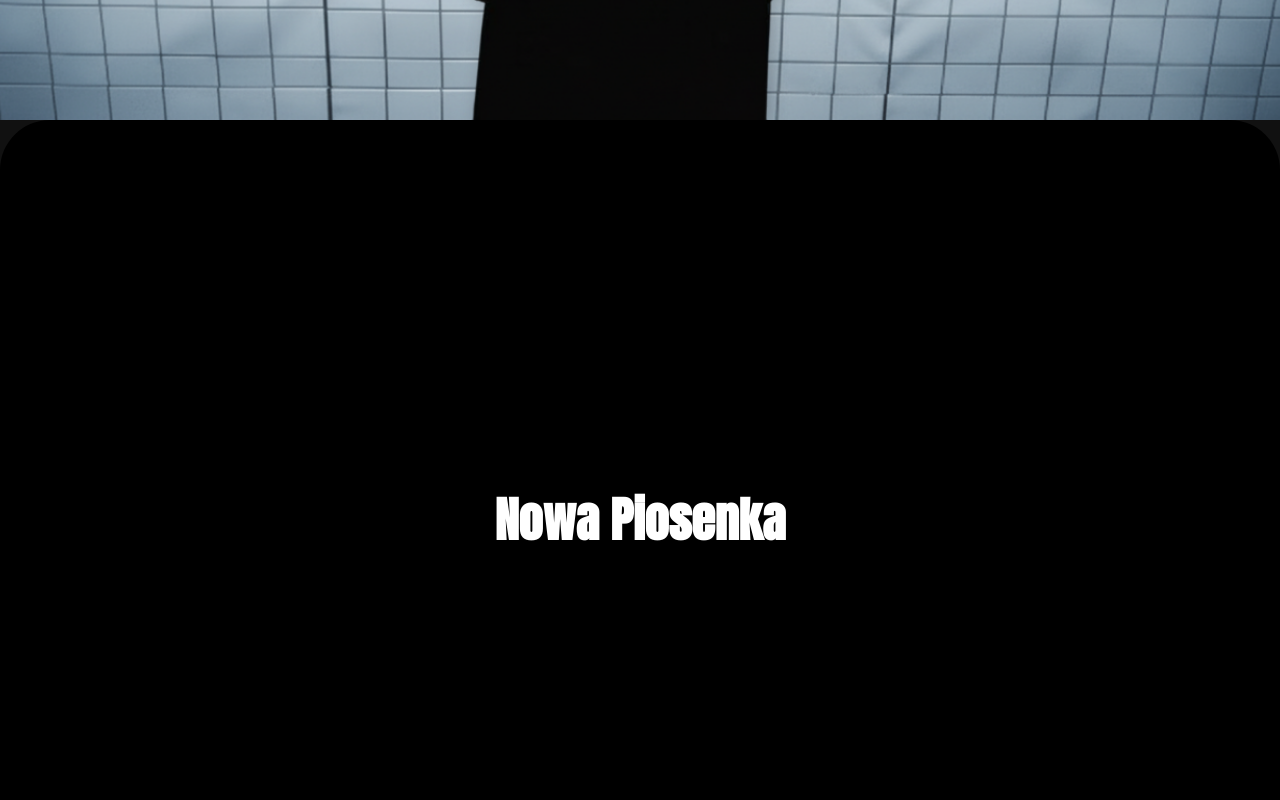
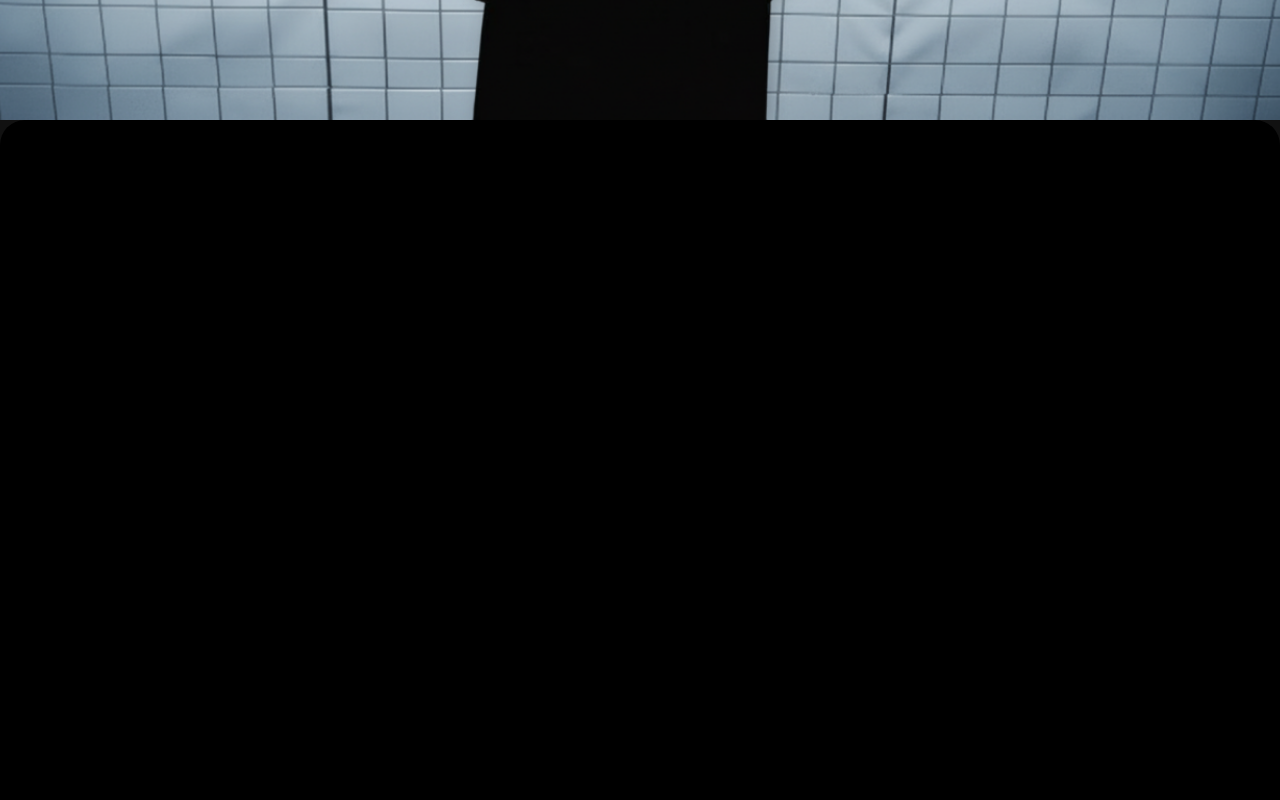
Before and after one commit to TomKingRAKI/young-multi-strona, a React (Vite) app: page / in a window 1280 px wide. Shown: the part 680-1480 px from the top of the page. Built offline with nearby package versions, Linux system fonts and the light colour scheme.

Commit message:
newsong section poczatek

```diff
--- a/src/components/NewSong/NewSong.css
+++ b/src/components/NewSong/NewSong.css
@@ -1,24 +1,102 @@
 /* Plik: /src/components/NewSong/NewSong.css */
 
 .newsong-section {
-  /* Kluczowe, aby była NAD sekcją Hero */
+  /* "Długi" kontener do scrollowania */
+  height: 300vh; /* 3x wysokość ekranu */
   position: relative;
-  z-index: 2; /* Hero ma 1, więc ta sekcja (i każda kolejna) będzie wyżej */
+  background-color: #000;
+  color: white;
 
-  /* Reszta stylów */
-  height: 100vh; /* Na razie niech ma wysokość całego ekranu */
-  background-color: #000; /* Twoje czarne tło */
-  color: white; /* Tekst będzie biały */
-
-  /* Ważne: to nadpisze style z JS, jeśli JS się nie załaduje */
-  border-top-left-radius: 40px;
-  border-top-right-radius: 40px;
+  /* ZMIANA: DODAJ TĘ LINIĘ! */
+  z-index: 2; /* Musi być wyżej niż Hero (który ma z-index: 1) */
 }
 
-/* Tylko dla wycentrowania tekstu, możesz to zmienić */
-.newsong-content {
+/* "Lepki" panel, który stoi w miejscu */
+.newsong-sticky-content {
+  position: sticky;
+  top: 0;
+  height: 100vh;
+  width: 100%;
+  background-color: transparent;
+
+  /* Używamy grida, aby elementy mogły na siebie nachodzić */
   display: grid;
   place-items: center;
-  height: 100%;
+  overflow: hidden;
+}
+
+/* Wspólne style dla "warstw" animacji */
+.newsong-text-wrapper,
+.video-container,
+.links-container {
+  /* Wszystkie są w tej samej komórce siatki (na sobie) */
+  grid-area: 1 / 1;
+  /* Domyślnie są niewidoczne, opacity dostaną z Framer Motion */
+  opacity: 0;
+}
+
+/* --- Style dla Tekstu --- */
+.newsong-text-wrapper {
+  text-align: center;
+  z-index: 2; /* Tekst jest nad wideo */
+}
+
+.newsong-title {
+  font-family: 'Bernoru', sans-serif;
+  font-size: 6rem; /* Zmniejszone, tak jak chciałeś */
+  margin: 0;
+  color: #fff;
+}
+
+.newsong-subtitle {
+  font-family: 'Antonio', sans-serif;
+  font-weight: 700;
   font-size: 2rem;
+  letter-spacing: 4px;
+  color: #aaa;
+  margin: 0;
 }
+
+/* --- Style dla Wideo --- */
+.video-container {
+  width: 100%;
+  max-width: 1000px; /* Mniejsze wideo, tak jak chciałeś */
+  z-index: 1; /* Wideo jest pod tekstem, ale nad tłem */
+}
+
+.video-placeholder {
+  width: 100%;
+  background-color: #333;
+  aspect-ratio: 16 / 9; /* Proporcje 16:9 */
+  display: grid;
+  place-items: center;
+  font-family: 'Antonio', sans-serif;
+  font-size: 3rem;
+  border-radius: 12px;
+}
+
+.links-container {
+  display: flex;
+  flex-direction: column;
+  gap: 1.5rem;
+  z-index: 3; /* Linki są na samej górze */
+}
+
+.streaming-link {
+  font-family: 'Antonio', sans-serif;
+  font-weight: 700;
+  font-size: 1.2rem;
+  color: #000;
+  background-color: #fff;
+  padding: 1rem 2rem;
+  text-decoration: none;
+  border-radius: 50px;
+  text-align: center;
+  min-width: 250px; /* Stała szerokość dla przycisków */
+  transition: transform 0.3s ease, background-color 0.3s ease;
+}
+
+.streaming-link:hover {
+  transform: scale(1.05);
+  background-color: #ccc;
+}
--- a/src/components/NewSong/NewSong.jsx
+++ b/src/components/NewSong/NewSong.jsx
@@ -5,33 +5,58 @@ import { motion, useScroll, useTransform } from 'framer-motion';
 import './NewSong.css';
 
 const NewSong = forwardRef((props, ref) => {
-  const sectionRef = useRef(null);
 
-  const { scrollYProgress } = useScroll({
-    target: sectionRef,
+  const scrollRef = useRef(null);
 
-    // ZMIANA: Zmieniamy 'end center' na 'start start'
-    //
-    // Stary offset: ["start end", "end center"]
-    // (Animacja kończyła się, gdy DÓŁ sekcji był w ŚRODKU ekranu - źle!)
-    //
-    // Nowy offset: ["start end", "start start"]
-    // (Animacja zaczyna się, gdy GÓRA sekcji jest na DOLE ekranu
-    // i kończy, gdy GÓRA sekcji jest na GÓRZE ekranu - idealnie!)
+  // --- ANIMACJA 1: Zaokrąglone rogi ---
+  const { scrollYProgress: radiusProgress } = useScroll({
+    target: scrollRef,
+
+    // ZMIANA 1: POPRAWIONY OFFSET!
+    // Animacja dzieje się szybko, na pierwszych 20% wjazdu
     offset: ["start end", "start start"]
   });
 
-  // Ta transformacja jest już poprawna
+  // Przekształcamy postęp (0 do 1) na radius (40px do 0px)
   const radius = useTransform(
-    scrollYProgress,
-    [0, 1], // Od 0% do 100% postępu animacji
-    ["100px", "0px"] // Zmień radius z 40px na 0px
+    radiusProgress,
+    [0, 1],
+    ["100px", "0px"]
+  );
+  // -----------------------------------------------------------
+
+
+  // --- ANIMACJA 2: Wewnętrzna (Tekst i Wideo) ---
+  const { scrollYProgress: contentProgress } = useScroll({
+    target: scrollRef,
+    offset: ["start start", "end end"]
+  });
+
+  // Animacje tekstu i wideo (bez zmian)
+  const textOpacity = useTransform(contentProgress, [0.05, 0.15, 0.25], [0, 1, 0]);
+  const textY = useTransform(contentProgress, [0.05, 0.15], ["20px", "0px"]);
+  const videoOpacity = useTransform(contentProgress, [0.25, 0.35, 0.8], [0, 1, 1]);
+  const videoX = useTransform(contentProgress, [0.4, 0.6], ["0%", "-25%"]);
+  const videoScale = useTransform(contentProgress, [0.4, 0.6], [1, 0.7]);
+  // -----------------------------------------------------------
+  const linksOpacity = useTransform(
+    contentProgress,
+    [0.55, 0.7], // Startują, gdy wideo jest w połowie ruchu
+    [0, 1]
+  );
+  // Wjeżdżają z prawej (startują z 50px, kończą na 25% w prawo)
+  const linksX = useTransform(
+    contentProgress,
+    [0.55, 0.7],
+    ["250vw", "100%"]
   );
 
   return (
+    // ZMIANA 2: Zewnętrzna sekcja jest znowu STATYCZNA
+    // Nie potrzebuje 'motion' ani 'style'
     <motion.section
       ref={(node) => {
-        sectionRef.current = node;
+        scrollRef.current = node;
         if (typeof ref === 'function') ref(node);
         else if (ref) ref.current = node;
       }}
@@ -41,9 +66,47 @@ const NewSong = forwardRef((props, ref) => {
         borderTopRightRadius: radius
       }}
     >
-      <div className="newsong-content">
-        <h1>Nowa Piosenka</h1>
-      </div>
+
+      {/* "Lepki" kontener */}
+      {/* ZMIANA 3: Animacja rogów jest TYLKO TUTAJ */}
+      <motion.div
+        className="newsong-sticky-content"
+        style={{
+          borderTopLeftRadius: radius, // Podpinamy animowany radius
+          borderTopRightRadius: radius // Podpinamy animowany radius
+        }}
+      >
+
+        {/* Reszta kodu (Tekst i Wideo) zostaje bez zmian */}
+        <motion.div
+          className="newsong-text-wrapper"
+          style={{ opacity: textOpacity, y: textY }}
+        >
+          <h1 className="newsong-title">GDZIE MOJ DOM</h1>
+          <h2 className="newsong-subtitle">OUT NOW</h2>
+        </motion.div>
+
+        <motion.div
+          className="video-container"
+          style={{ opacity: videoOpacity, x: videoX, scale: videoScale }}
+        >
+          <div className="video-placeholder">VIDEO</div>
+        </motion.div>
+
+        <motion.div
+          className="links-container"
+          style={{
+            opacity: linksOpacity,
+            x: linksX
+          }}
+        >
+          <a href="#" className="streaming-link" target="_blank">SPOTIFY</a>
+          <a href="#" className="streaming-link" target="_blank">APPLE MUSIC</a>
+          <a href="#" className="streaming-link" target="_blank">YOUTUBE MUSIC</a>
+          <a href="#" className="streaming-link" target="_blank">TIDAL</a>
+        </motion.div>
+
+      </motion.div>
     </motion.section>
   );
 });
```
